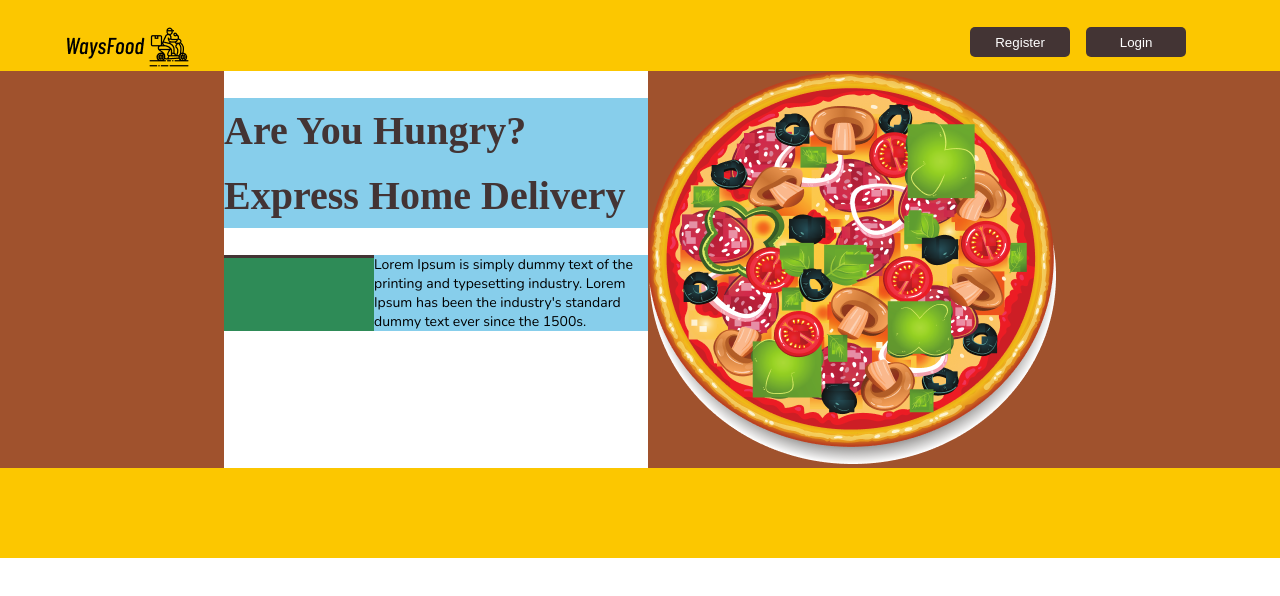
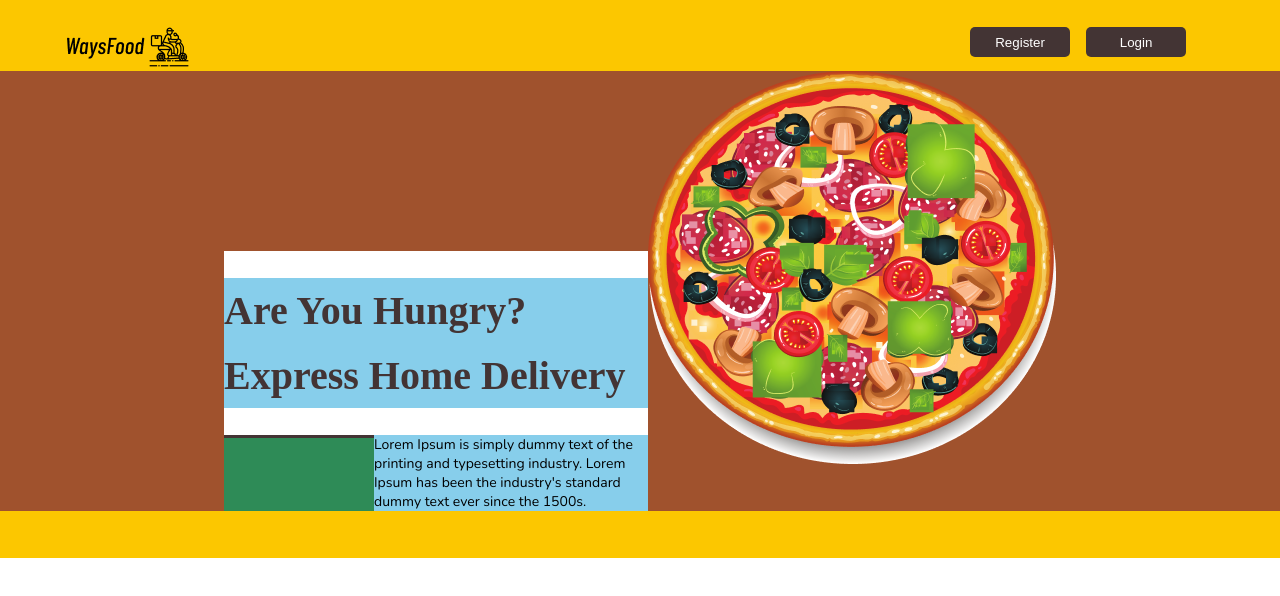
Before and after one commit to rizaruved/waysfood, a React (Create React App) app: page / in a window 1280 px wide. Shown: the top 596 px of the page. Built offline with nearby package versions, Linux system fonts and the light colour scheme; a web font is replaced by a local one.

Commit message:
/ ‘src/App.css’

```diff
--- a/src/App.css
+++ b/src/App.css
@@ -51,7 +51,7 @@
   /* identical to box height */
   color: #433434;
 
-
+  margin-top: 180px;
 }
 
 #main-text-1 {
```
